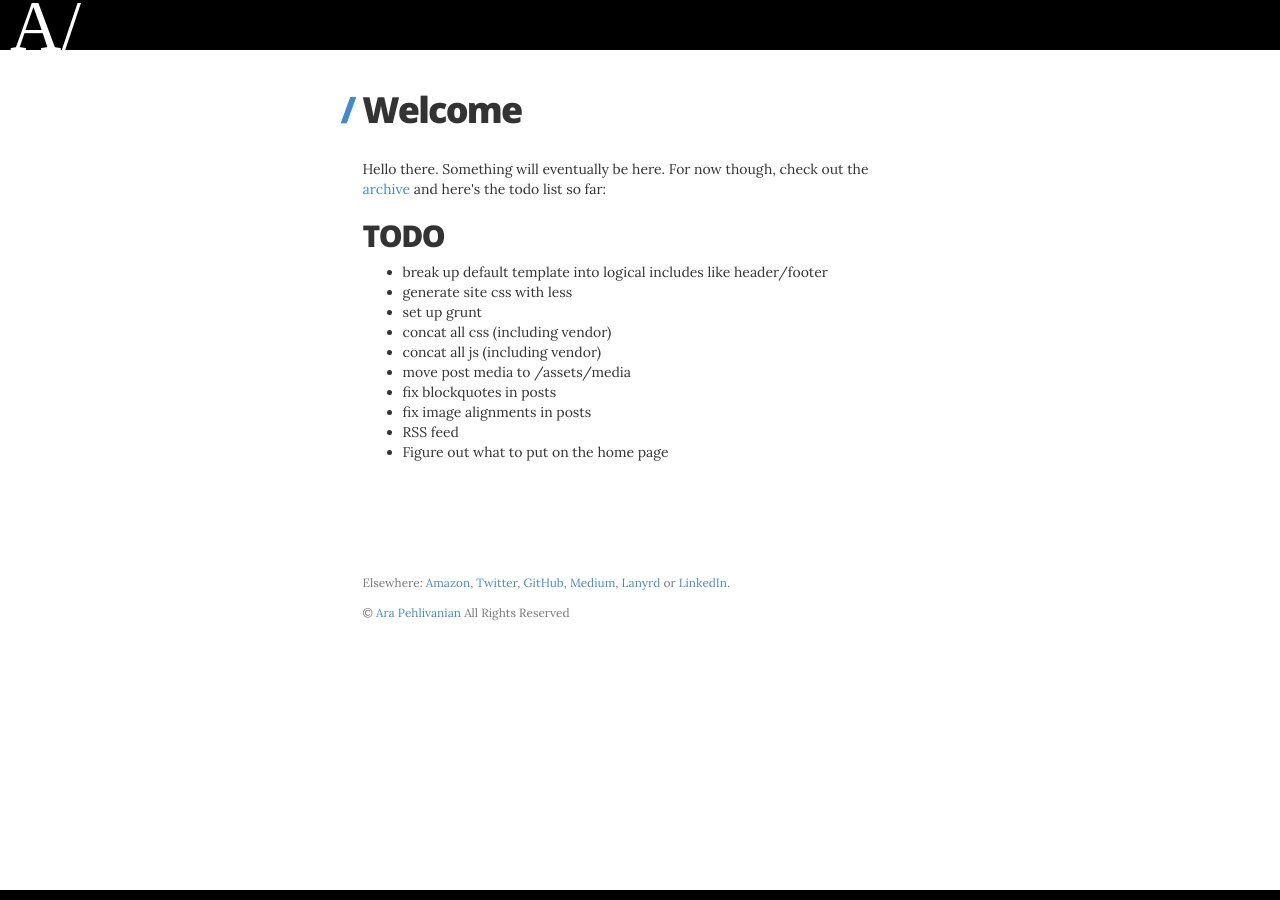
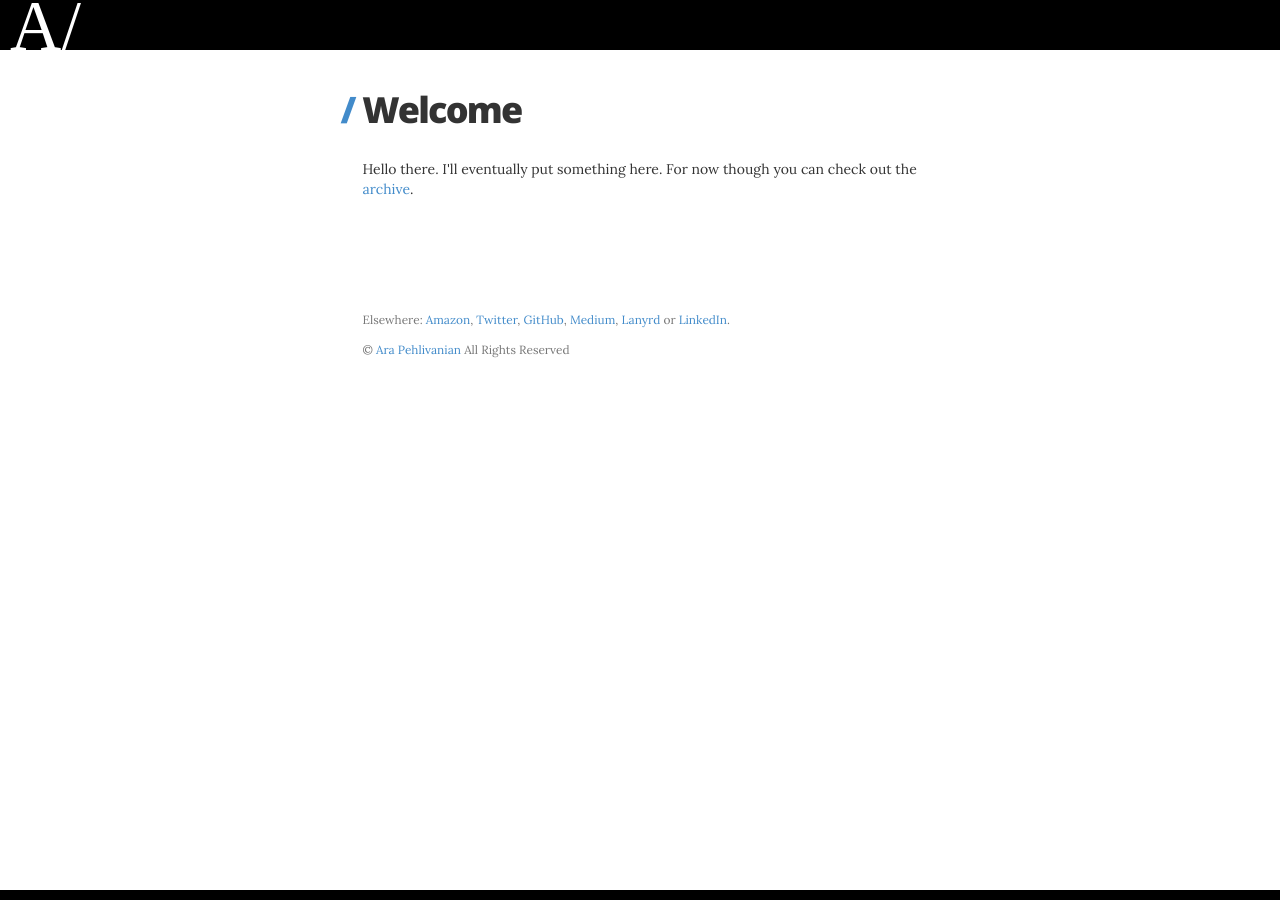
Before and after one commit to arapehl/arapehl.github.io, a Jekyll site: the page built from index.html, in a window 1280 px wide. Built offline with Jekyll 4.4.1, drawn with Linux system fonts in a browser that asks for light colours; some web fonts are replaced.

Commit message:
Update index.html

```diff
--- a/index.html
+++ b/index.html
@@ -2,17 +2,4 @@
 layout: default
 title: Welcome
 ---
-<p>Hello there. Something will eventually be here. For now though, check out the <a href="/archive/">archive</a> and here's the todo list so far:</p>
-<h2>TODO</h2>
-<ul>
-  <li>break up default template into logical includes like header/footer</li>
-  <li>generate site css with less</li>
-  <li>set up grunt</li>
-  <li>concat all css (including vendor)</li>
-  <li>concat all js (including vendor)</li>
-  <li>move post media to /assets/media</li>
-  <li>fix blockquotes in posts</li>
-  <li>fix image alignments in posts</li>
-  <li>RSS feed</li>
-  <li>Figure out what to put on the home page</li>
-</ul>
+<p>Hello there. I'll eventually put something here. For now though you can check out the <a href="/archive/">archive</a>.
```
